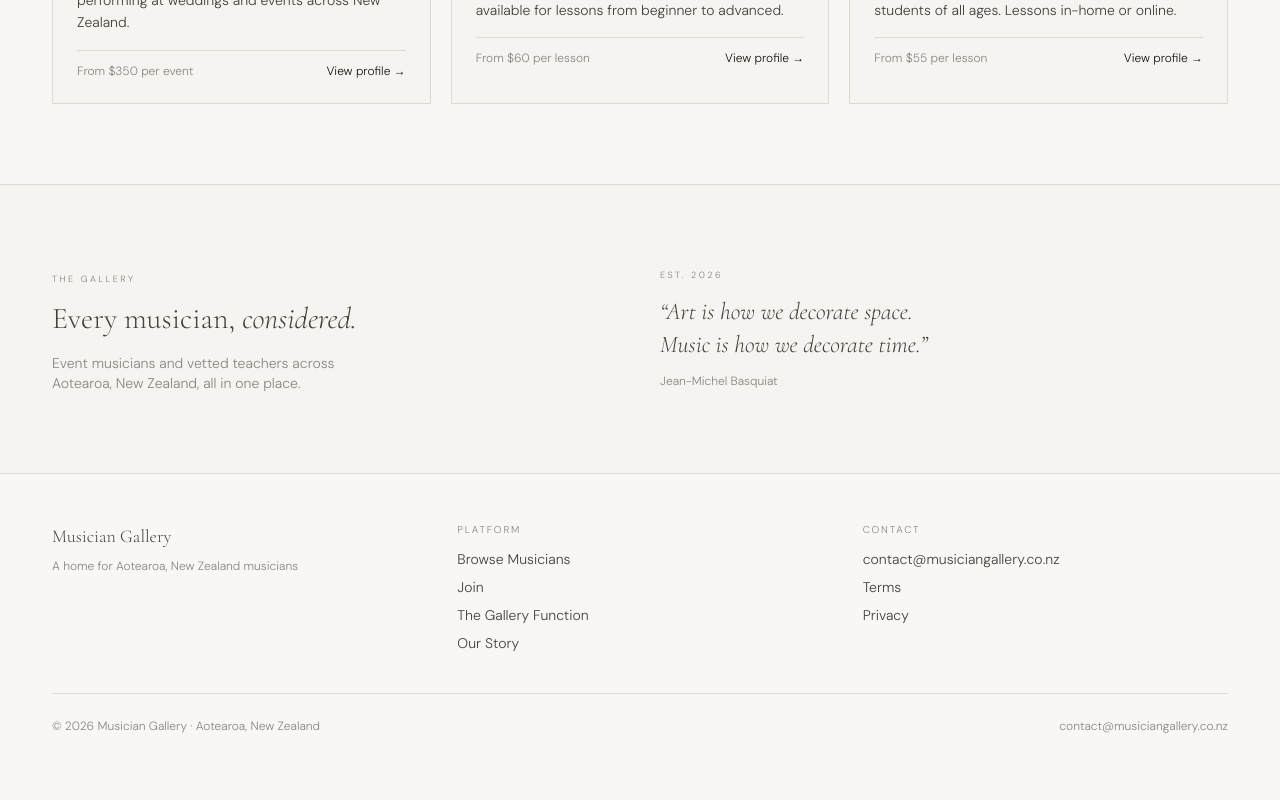
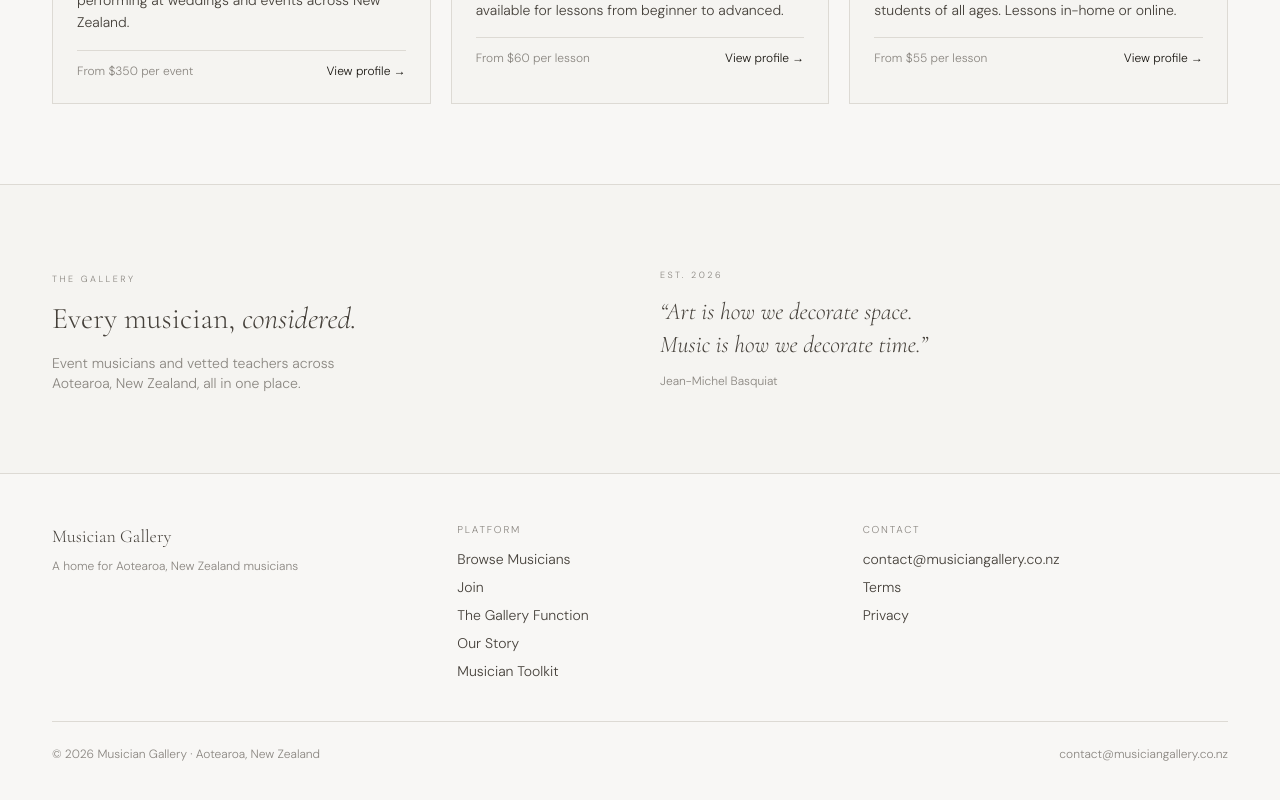
Before and after one commit to musiciangallery/Musician-Gallery, a Next.js app: page / in a window 1280 px wide. Shown: the part 2534-3334 px from the top of the page. Built offline with nearby package versions, Linux system fonts and the light colour scheme; no server answers; the database is empty.

Commit message:
Update Footer.tsx

```diff
--- a/src/components/Footer.tsx
+++ b/src/components/Footer.tsx
@@ -35,6 +35,11 @@ export default function Footer() {
                 Our Story
               </Link>
             </li>
+            <li>
+              <Link href="/toolkit" className="hover:text-accent">
+                Musician Toolkit
+              </Link>
+            </li>
           </ul>
         </div>
         <div>
```
